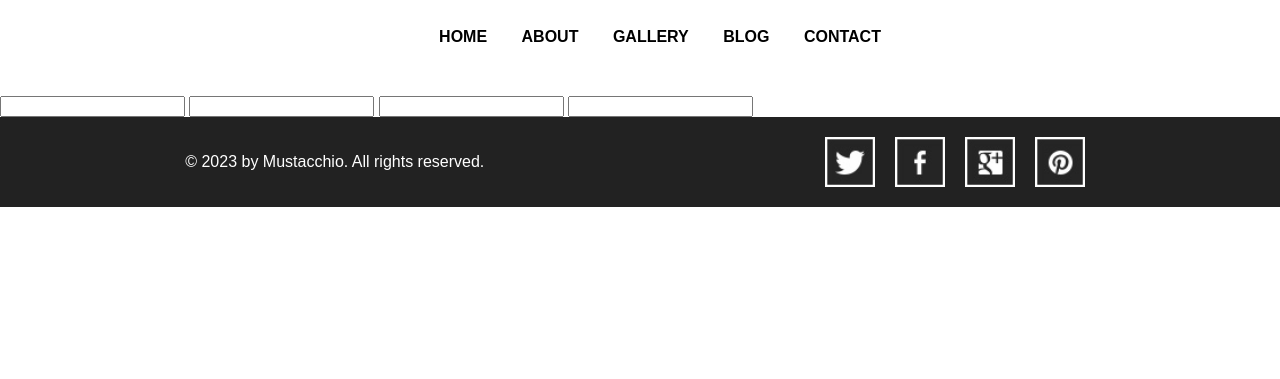
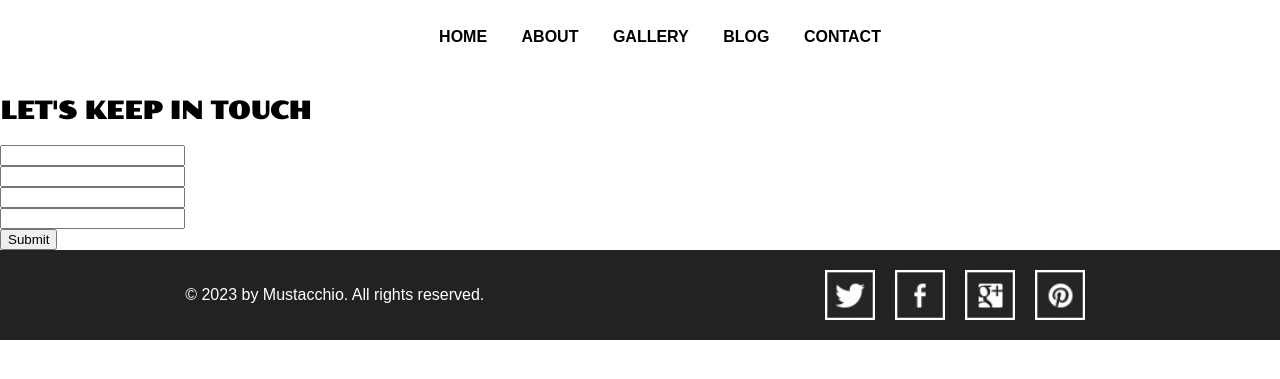
Before and after one commit to stefanescuowen-cmd/assignment1-cset110, a plain HTML site: page contact.html in a window 1280 px wide. Shown: the part 115-494 px from the top of the page. Drawn offline with Linux system fonts and the light colour scheme; files whose address does not match are found by name.

Commit message:
Got most of the structure down for contact.html and added a function to the CSS that would allow text using ".font-1" or ".font-2" to change the font based on what the powerpoint has them set as from what I can see.

```diff
--- a/contact.html
+++ b/contact.html
@@ -21,11 +21,19 @@
 
     <article>
 
+        <h1 class="font-2">LET'S KEEP IN TOUCH</h1>
+
+    </article>
+
+    <article>
+
         <form action="mailto:" method="post">
-        <input type="text" name="name" id="name">
-        <input type="text" name="adress" id="address">
-        <input type="email" name="email" id="email">
-        <input type="tel" name="number" id="number">
+
+        <input type="text" name="name" id="name"><br>
+        <input type="text" name="adress" id="address"><br>
+        <input type="email" name="email" id="email"><br>
+        <input type="tel" name="number" id="number"><br>
+        <button type="submit">Submit</button>
 
         </form>
 
--- a/style.css
+++ b/style.css
@@ -8,6 +8,14 @@ body{
     font-family: "leckerlione-regular-webfont.ttf";
     src: url("Fonts/leckerlione/leckerlione-regular-webfont.ttf") format("truetype");
     src: url("Fonts/pollerone/pollerone-webfont.ttf") format("truetype");
+}
+
+.font-1{
+    font-family: "leckerlione-regular-webfont.ttf";
+}
+
+.font-2{
+    font-family: "leckerlione-regular-webfont.ttf";
 }
 
 header img{
@@ -64,10 +72,6 @@ nav a:hover{
     padding: 1em 2em;
     width: fit-content;
     color: white;
-}
-
-.font-1{
-    font-family: "leckerlione-regular-webfont.ttf";
 }
 
 .btn{
```
